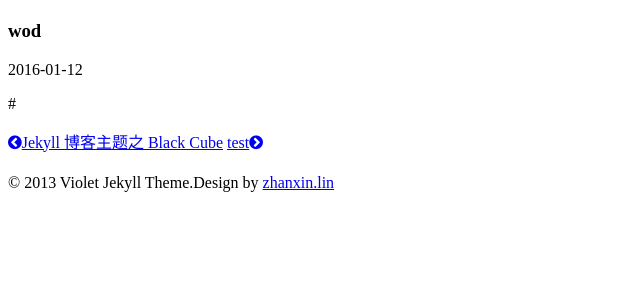
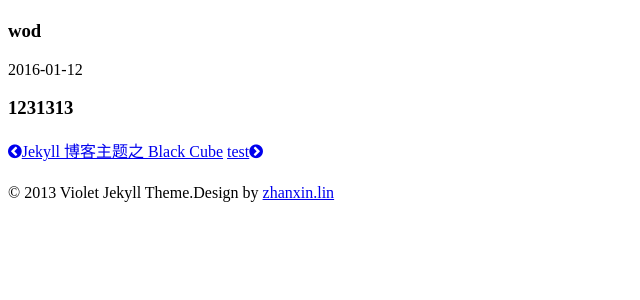
Before and after one commit to pizn/pizn.github.com, a Jekyll site: the page built from _posts/test2-123/2016-01-12-hello-me.md, in a window 1280 px wide. Shown: the top 300 px of the page, without its empty margins (0-640 px from the left). Built offline with Jekyll 4.4.1, drawn with Linux system fonts in a browser that asks for light colours; nearby versions of some CDN libraries; some web fonts are replaced; library files that are not in the unit come from our copies; comment, search, counter and statistics services are not loaded.

Commit message:
[log]: Update post

```diff
--- a/_posts/test2-123/2016-01-12-hello-me.md
+++ b/_posts/test2-123/2016-01-12-hello-me.md
@@ -3,4 +3,4 @@ layout: post
 title: wod
 description: 112313
 ---
-#
+# 1231313
```
